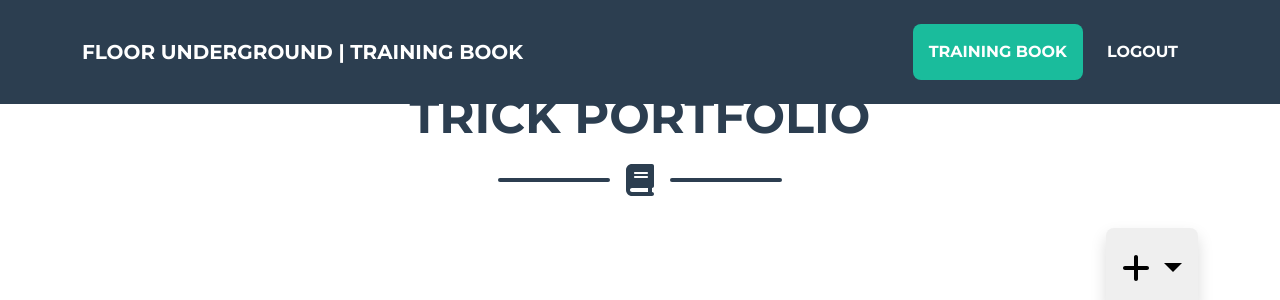
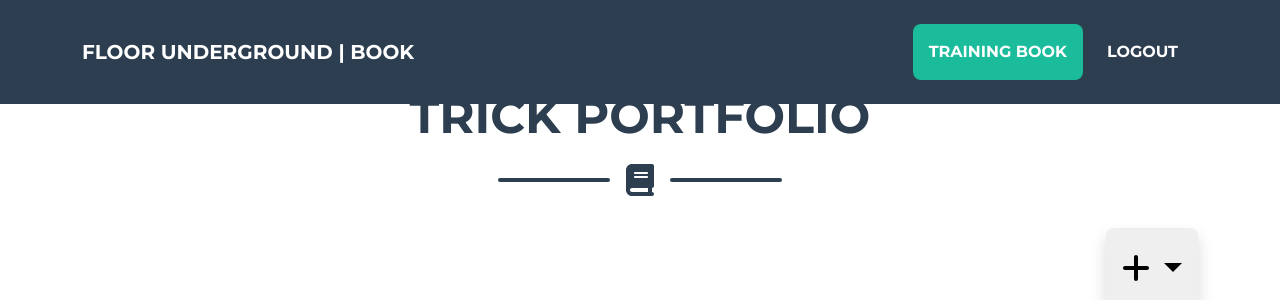
Before and after one commit to P091913/movement_tracker, a Flask app: page /training in a window 1280 px wide. Shown: the top 300 px of the page. Run offline with Flask 3, Linux system fonts and the light colour scheme; the visitor is signed in with stand-in values (Sample User, id 1); data that the repository does not hold is empty; some libraries are stand-ins or nearby versions.

Commit message:
training navbar change

```diff
--- a/templates/training.html
+++ b/templates/training.html
@@ -68,7 +68,7 @@
 <!-- Navigation-->
 <nav class="navbar navbar-expand-lg bg-secondary text-uppercase fixed-top" id="mainNav">
     <div class="container">
-        <a class="navbar-brand fs-5 fs-md-4 fs-lg-3 fs-xl-2" href="#page-top">Floor Underground | Training Book</a>
+        <a class="navbar-brand fs-5 fs-md-4 fs-lg-3 fs-xl-2" href="#page-top">Floor Underground | Book</a>
         <button class="navbar-toggler text-uppercase font-weight-bold bg-primary text-white rounded" type="button"
                 data-bs-toggle="collapse" data-bs-target="#navbarResponsive" aria-controls="navbarResponsive"
                 aria-expanded="false" aria-label="Toggle navigation">
```
